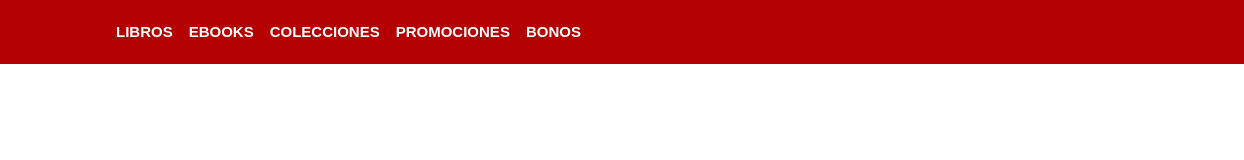
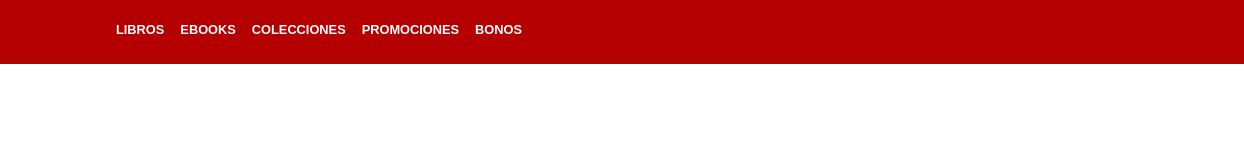
Before and after one commit to Santi1983/HTML_y_CSS_esencial, a plain HTML site: page index.html in a window 1280 px wide. Shown: the full height of the page, 36-1280 px from the left. Drawn offline with Linux system fonts and the light colour scheme.

Commit message:
Se actualizan los archivos

```diff
--- a/css/estilos.css
+++ b/css/estilos.css
@@ -1,39 +1,59 @@
 .header {
   width: 100vw;
   height: 4rem;
-  background:#b40001;
+  background: #b40001;
   display: flex;
   align-items: center;
-/*   justify-content: space-between;/*  */
-/*   justify-content:  space-around;/*  */
- /*  justify-content: space-evenly;/ */
-
 }
 
-.logo{
+header .logo {
   margin-left: 2rem;
   margin-right: 5rem;
-
-
 }
 
- nav ul {
+header nav ul {
   margin: 0 2rem;
-    display:flex; /* para poder usar flexbox */
-    align-items: center;
-
-
+  display: flex; /* para poder usar flexbox */
+  /* align-items: center; */
+}
+header nav ul li {
+  width: auto;
+  height: 1.4rem;
+  /* transition: 0.1s; */
+  position: relative;
+  /* background-color: aqua; */
+}
+header nav ul li:hover::before {
+  width: 100%;
 }
 
- li a {
-   margin: 0 .5rem;
-   font-size: 15px;
+header nav ul li::before {
+  content: "";
+  height: 1px;
+  width: 0%;
+  background-color: #fff;
+  position: absolute;
+  bottom: 5px;
+  right: 0;
+  transition: width 0.5s;
+}
+
+header nav ul li::after {
+  content: "";
+  height: 1px;
+  width: 0%;
+  background-color: #fff;
+  position: absolute;
+  top: 0;
+  left: 0;
+  transition: width 0.5s;
+}
+header nav ul li a {
+  margin: 0 0.5rem;
+  font-size: 0.8rem;
   font-family: Arial, Helvetica, sans-serif;
   text-decoration: none;
   color: white;
-  font-weight: 900; /* grosor letras */
+  font-weight: 800; /* grosor letras */
+  text-transform: uppercase;
 }
-
-li a:hover  {
-  width: fit-content;
-{
--- a/index.html
+++ b/index.html
@@ -9,17 +9,22 @@
     <link rel="stylesheet" href="css/reset.css" />
   </head>
   <body>
-    <header class="header"> <!-- padre -->
-      <a href="index.html" class="logo"><img src="./assets/img/libreria-nacional-logo.png" alt=""></a><!-- hijo -->
+    <header class="header">
+      <!-- padre -->
+      <a href="index.html" class="logo"
+        ><img src="./assets/img/libreria-nacional-logo.png" alt="" /></a
+      ><!-- hijo -->
 
       <nav>
         <!-- navegacion -->
-        <ul><!-- listas desordenadas -->
-          <li><a href="#">LIBROS</a></li> <!-- lista de items -->
-          <li><a href="#">EBOOKS</a></li>
-          <li><a href="#">COLECCIONES</a></li>
-          <li><a href="#">PROMOCIONES</a></li>
-          <li><a href="#">BONOS</a></li>
+        <ul>
+          <!-- listas desordenadas -->
+          <li><a href="#">libros</a></li>
+          <!-- lista de items -->
+          <li><a href="#">ebooks</a></li>
+          <li><a href="#">colecciones</a></li>
+          <li><a href="#">promociones</a></li>
+          <li><a href="#">bonos</a></li>
         </ul>
       </nav>
     </header>
```
Lines whose indentation alone changed are shown as unchanged.
